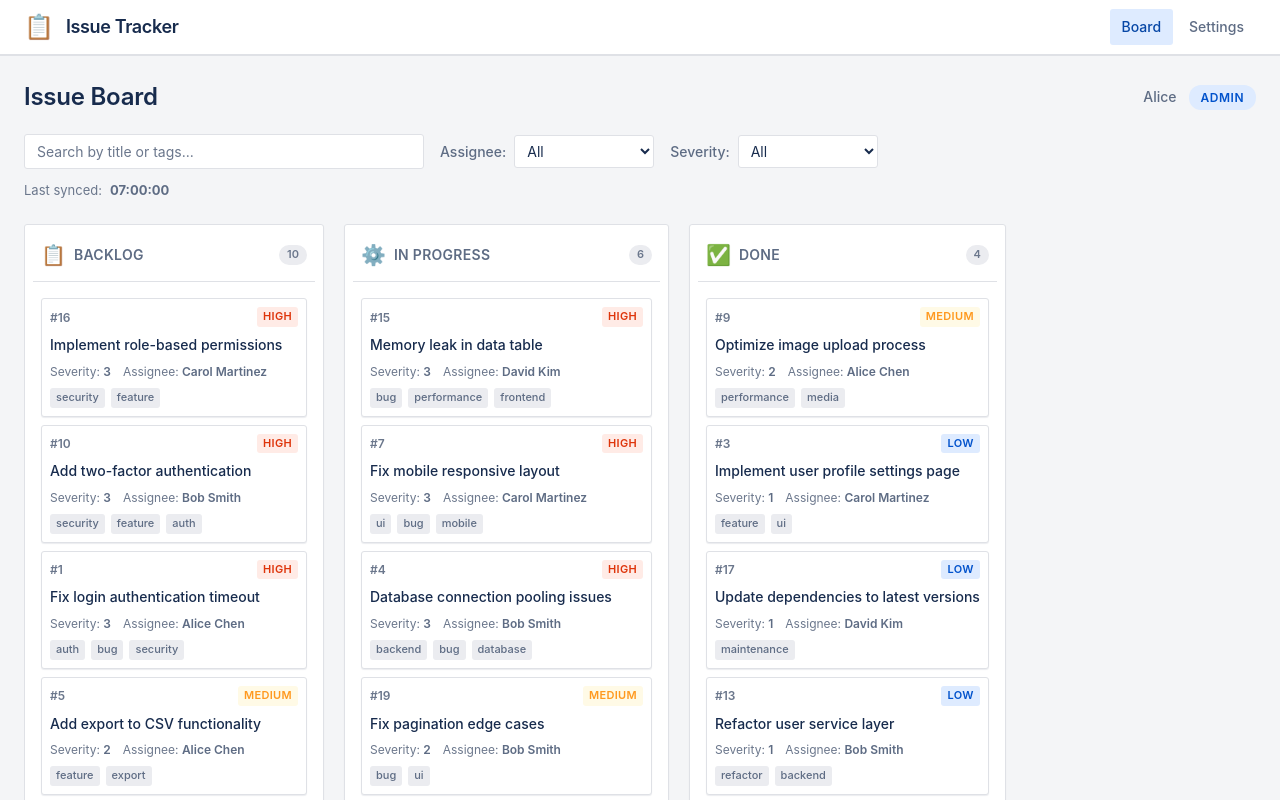
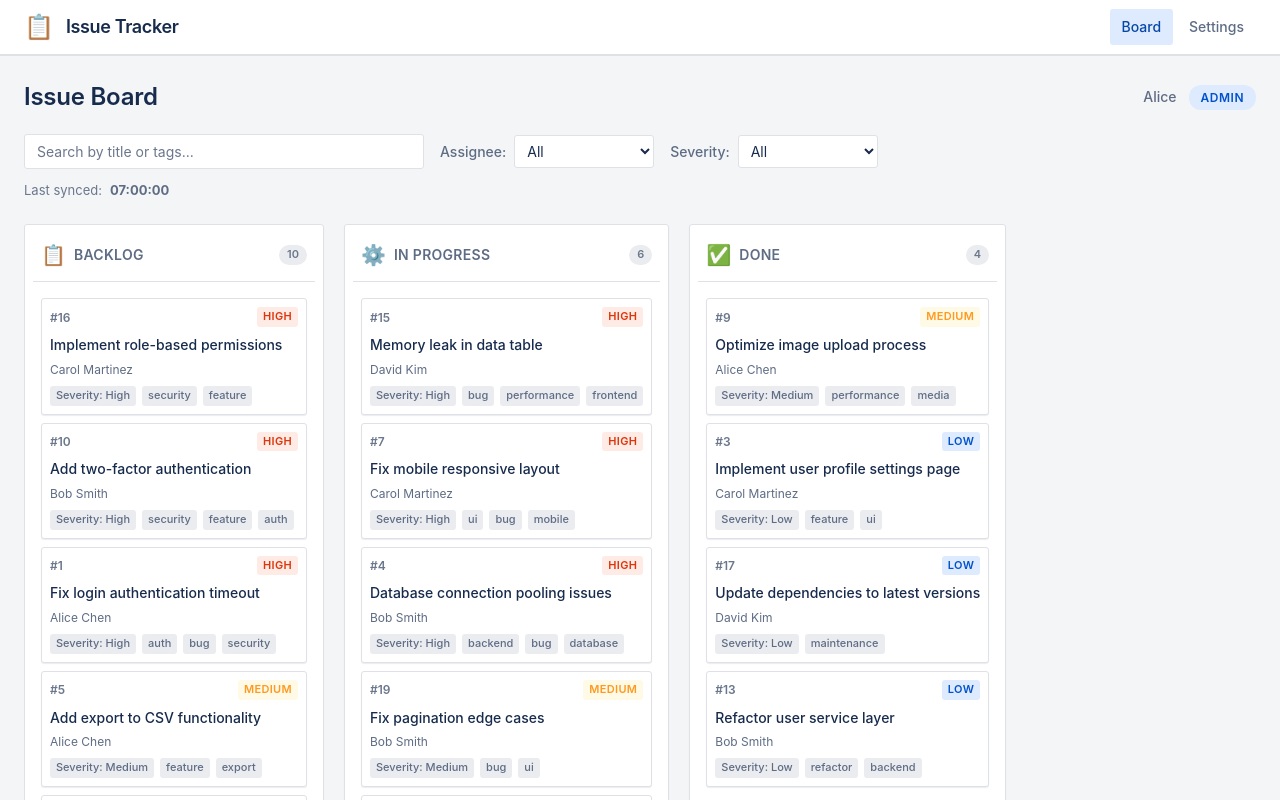
Before and after one commit to Prophet-Bestman/Prophet-react-case-study, a React (Create React App) app: page /board in a window 1280 px wide. Shown: the top 800 px of the page. Built offline with nearby package versions, Linux system fonts and the light colour scheme.

Commit message:
feat: convert severity to tag-based display

```diff
--- a/src/components/Board/IssueCard.css
+++ b/src/components/Board/IssueCard.css
@@ -69,21 +69,14 @@
   font-size: 14px;
   font-weight: 500;
   color: var(--text-primary);
-  margin: 0 0 8px 0;
+  margin: 0 0 6px 0;
   line-height: 1.4;
 }
 
-.issue-card__metadata {
-  display: flex;
-  gap: 12px;
+.issue-card__assignee {
   font-size: 12px;
-  color: var(--text-tertiary);
+  color: var(--text-secondary);
   margin-bottom: 8px;
-}
-
-.issue-card__metadata strong {
-  color: var(--text-secondary);
-  font-weight: 600;
 }
 
 .issue-card__tags {
--- a/src/components/Board/IssueCard.tsx
+++ b/src/components/Board/IssueCard.tsx
@@ -43,6 +43,21 @@ export const IssueCard: React.FC<IssueCardProps> = ({ issue, isDragging }) => {
     }
   };
 
+  const getSeverityLabel = (severity: number) => {
+    switch (severity) {
+      case 3:
+        return 'High';
+      case 2:
+        return 'Medium';
+      case 1:
+        return 'Low';
+      default:
+        return `Severity ${severity}`;
+    }
+  };
+
+  const allTags = [`Severity: ${getSeverityLabel(issue.severity)}`, ...issue.tags];
+
   return (
     <div
       ref={setNodeRef}
@@ -64,19 +79,12 @@ export const IssueCard: React.FC<IssueCardProps> = ({ issue, isDragging }) => {
 
       <h3 className="issue-card__title">{issue.title}</h3>
 
-      <div className="issue-card__metadata">
-        <div className="issue-card__severity">
-          Severity: <strong>{issue.severity}</strong>
-        </div>
-        <div className="issue-card__assignee">
-          Assignee: <strong>{issue.assignee}</strong>
-        </div>
-      </div>
+      <div className="issue-card__assignee">{issue.assignee}</div>
 
-      {issue.tags.length > 0 && (
+      {allTags.length > 0 && (
         <div className="issue-card__tags">
-          {issue.tags.map((tag) => (
-            <span key={tag} className="issue-card__tag">
+          {allTags.map((tag, index) => (
+            <span key={tag + index} className="issue-card__tag">
               {tag}
             </span>
           ))}
```
